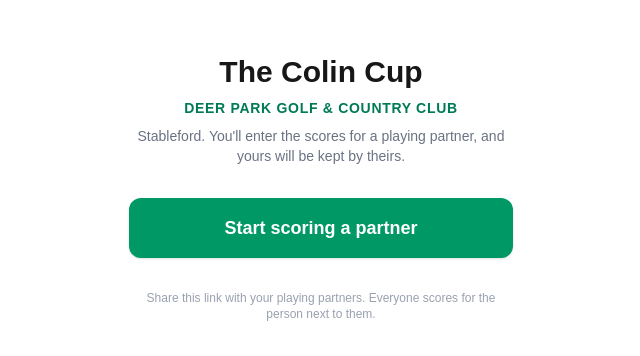
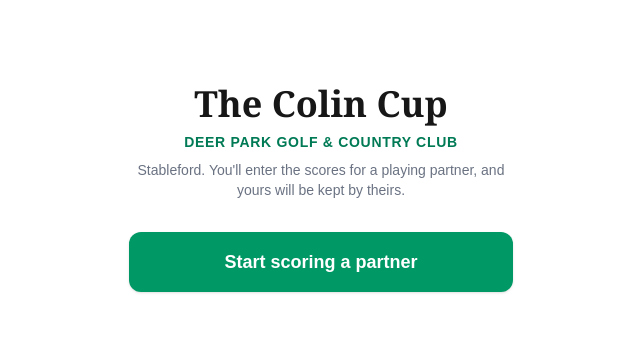
Before and after one commit to steelesean/stablefordapp, a Next.js app: page / in a window 1280 px wide. Shown: the part 212-568 px from the top of the page, without its empty margins (319-959 px from the left). Built offline with nearby package versions, Linux system fonts and the light colour scheme.

Commit message:
Style Colin Cup heading with serif font, remove share hint
Larger, bolder Georgia serif for the competition name on the landing
page. Removed the "Share this link" footer text.

```diff
--- a/app/page.tsx
+++ b/app/page.tsx
@@ -17,7 +17,7 @@
     <main className="flex-1 flex flex-col items-center justify-center px-6 py-10 text-center">
       <div className="max-w-sm w-full space-y-8">
         <header className="space-y-2">
-          <h1 className="text-3xl font-bold">The Colin Cup</h1>
+          <h1 className="text-4xl font-extrabold" style={{ fontFamily: "Georgia, 'Times New Roman', serif" }}>The Colin Cup</h1>
           <p className="text-sm uppercase tracking-wider text-emerald-700 font-semibold">
             Deer Park Golf &amp; Country Club
           </p>
@@ -55,9 +55,6 @@
           </Link>
         )}
 
-        <p className="text-xs text-gray-400">
-          Share this link with your playing partners. Everyone scores for the person next to them.
-        </p>
       </div>
     </main>
   );
```
